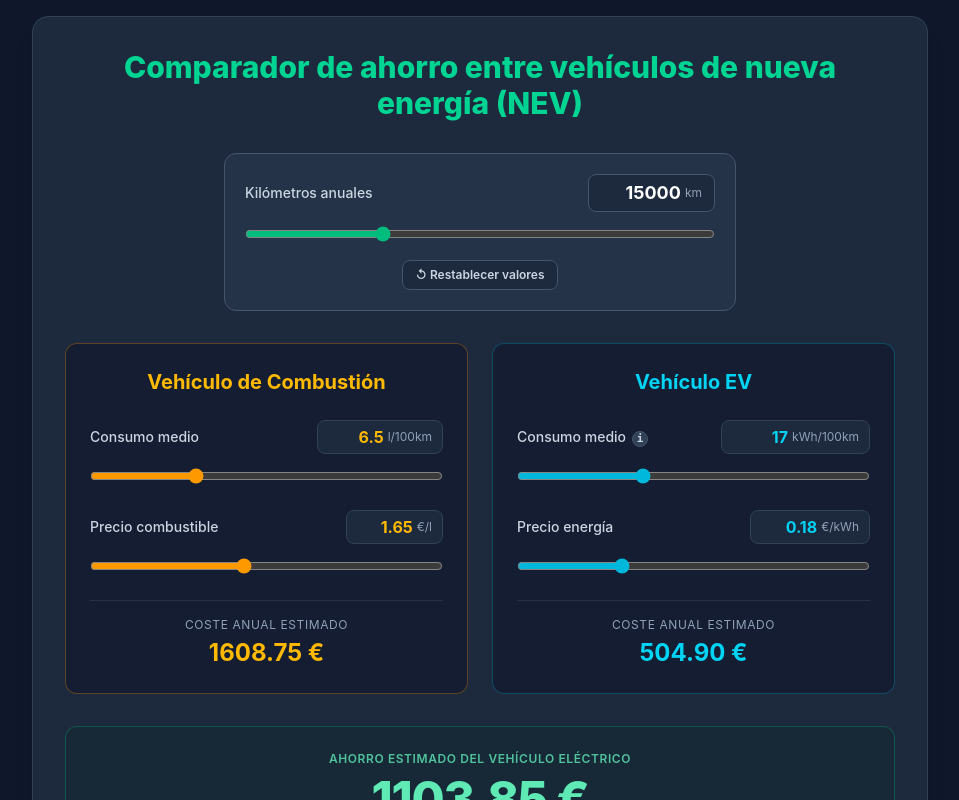
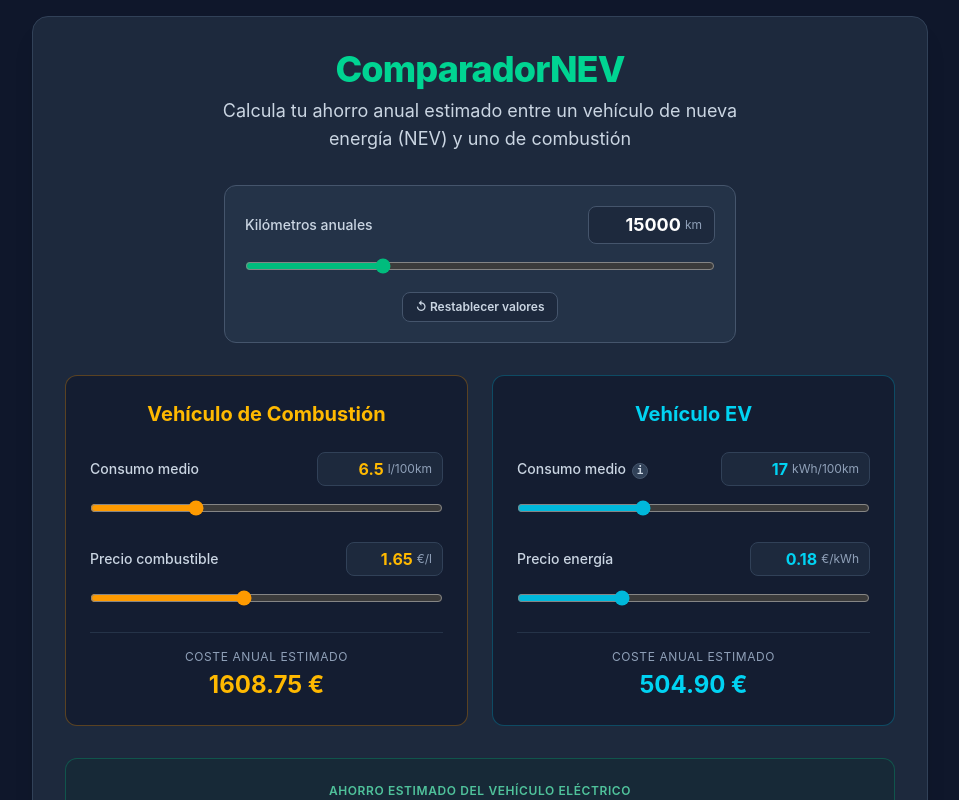
Before and after one commit to j8ssem/ComparadorNEV, a React (Vite) app: page / in a window 1280 px wide. Shown: the top 800 px of the page, without its empty margins (160-1119 px from the left). Built offline with nearby package versions, Linux system fonts and the light colour scheme.

Commit message:
style: update header layout with new title and subtitle

```diff
--- a/src/App.jsx
+++ b/src/App.jsx
@@ -47,9 +47,17 @@ export default function App() {
 
       <div className="max-w-4xl w-full bg-slate-800 p-6 md:p-8 rounded-2xl shadow-xl border border-slate-700">
 
-        <h1 className="text-3xl font-extrabold text-center mb-8 text-emerald-400">
-          Comparador de ahorro entre vehículos de nueva energía (NEV)
-        </h1>
+        <header className="text-center mb-8">
+          {/* Título principal: Impactante pero compacto */}
+          <h1 className="text-3xl md:text-4xl font-extrabold text-emerald-400 tracking-tight mb-2">
+            ComparadorNEV
+          </h1>
+
+          {/* Subtítulo: Informativo, tono más suave y tamaño reducido */}
+          <p className="text-base md:text-lg text-slate-300 max-w-xl mx-auto font-normal">
+            Calcula tu ahorro anual estimado entre un vehículo de nueva energía (NEV) y uno de combustión
+          </p>
+        </header>
 
         {/* 1. Bloque superior: Kilómetros anuales */}
         <div className="max-w-lg mx-auto mb-8 bg-slate-700/40 p-5 rounded-xl border border-slate-600">
```
